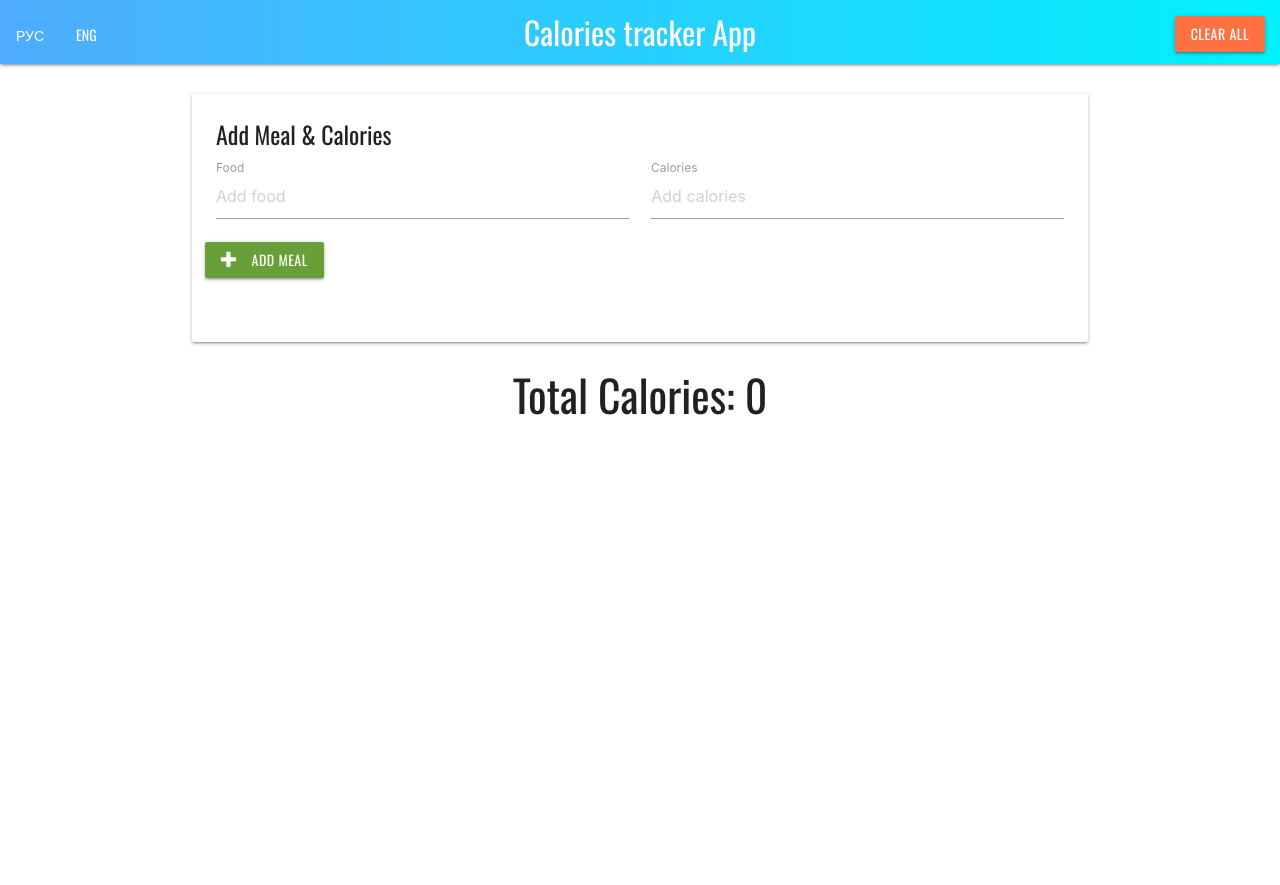
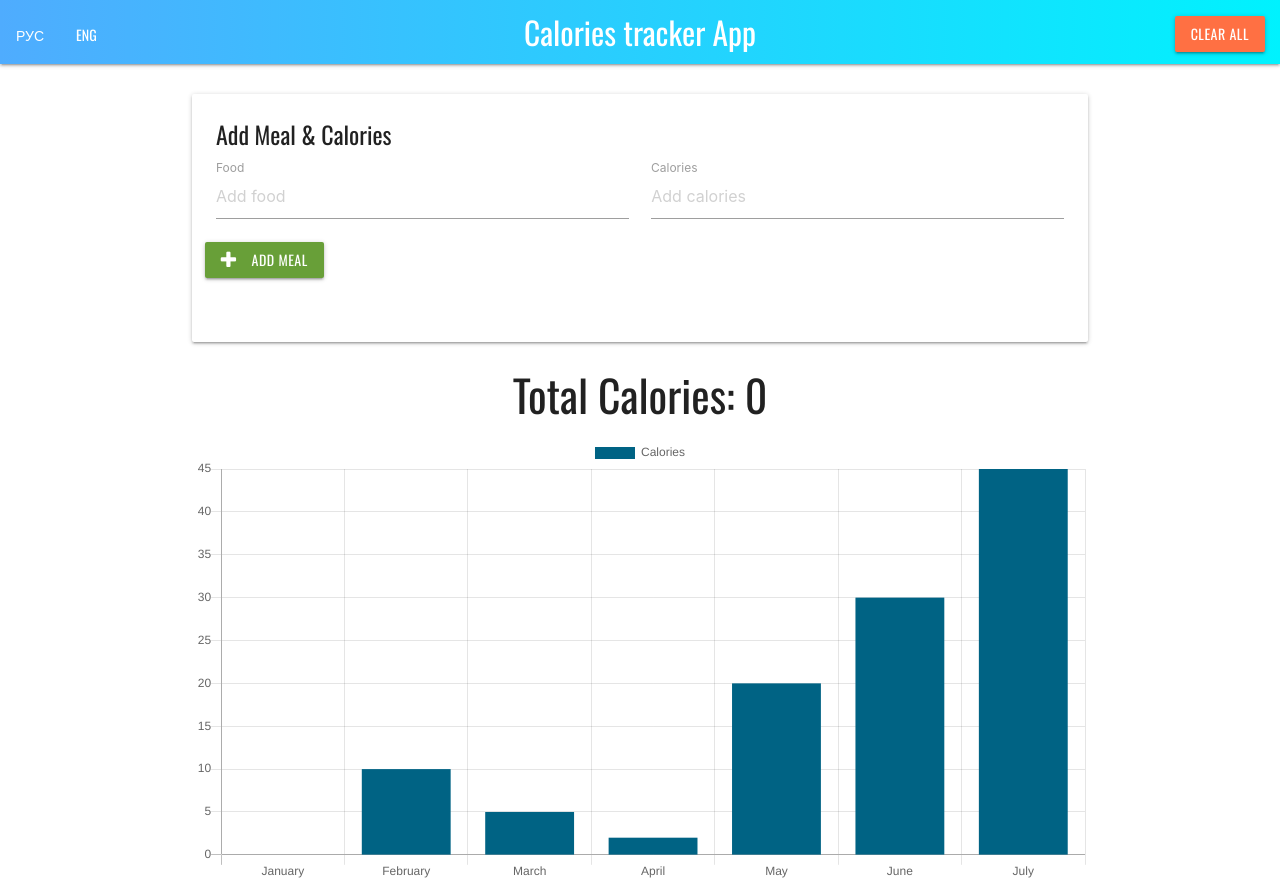
Before and after one commit to GabrielHangor/caloriestracker, a plain HTML site: page index.html in a window 1280 px wide. Before the commit the page ends 800 px from the top, so only its background shows below. Drawn offline with nearby package versions, Linux system fonts and the light colour scheme.

Commit message:
working on graph.js visualisation

```diff
--- a/app.js
+++ b/app.js
@@ -223,6 +223,28 @@ const clearAllItemsClick = function (e) {
   e.preventDefault();
 };
 
+let ctx = document.getElementById('myChart').getContext('2d');
+let chart = new Chart(ctx, {
+    // The type of chart we want to create
+    type: 'bar',
+
+    // The data for our dataset
+    data: {
+        labels: ['January', 'February', 'March', 'April', 'May', 'June', 'July'],
+        datasets: [{
+            label: 'Calories',
+            backgroundColor: 'rgb(0, 99, 132)',
+            borderColor: 'rgb(0, 99, 132)',
+            data: [0, 10, 5, 2, 20, 30, 45]
+        }]
+    },
+
+    // Configuration options go here
+    options: {}
+});
+
+
+
 function init() {
   UICtrl.clearEditState();
 
--- a/index.html
+++ b/index.html
@@ -87,13 +87,21 @@
     <ul id="item-list" class="collection">
       <!-- Food list goes here -->
     </ul>
+
+
+    <canvas id="myChart"></canvas>
   </div>
+
+
+
+
 
   <script src="https://code.jquery.com/jquery-3.5.1.min.js" integrity="sha256-9/aliU8dGd2tb6OSsuzixeV4y/faTqgFtohetphbbj0=" crossorigin="anonymous"></script>
   <script src="https://cdnjs.cloudflare.com/ajax/libs/materialize/1.0.0/js/materialize.min.js"></script>
   <script src="modules/uictrl.js" type="module"></script>
   <script src="modules/storagectrl.js" type="module"></script>
   <script src="modules/itemctrl.js" type="module"></script>
+  <script src="https://cdn.jsdelivr.net/npm/chart.js@2.8.0"></script>
   <script src="app.js" type="module"></script>
 </body>
 
```
